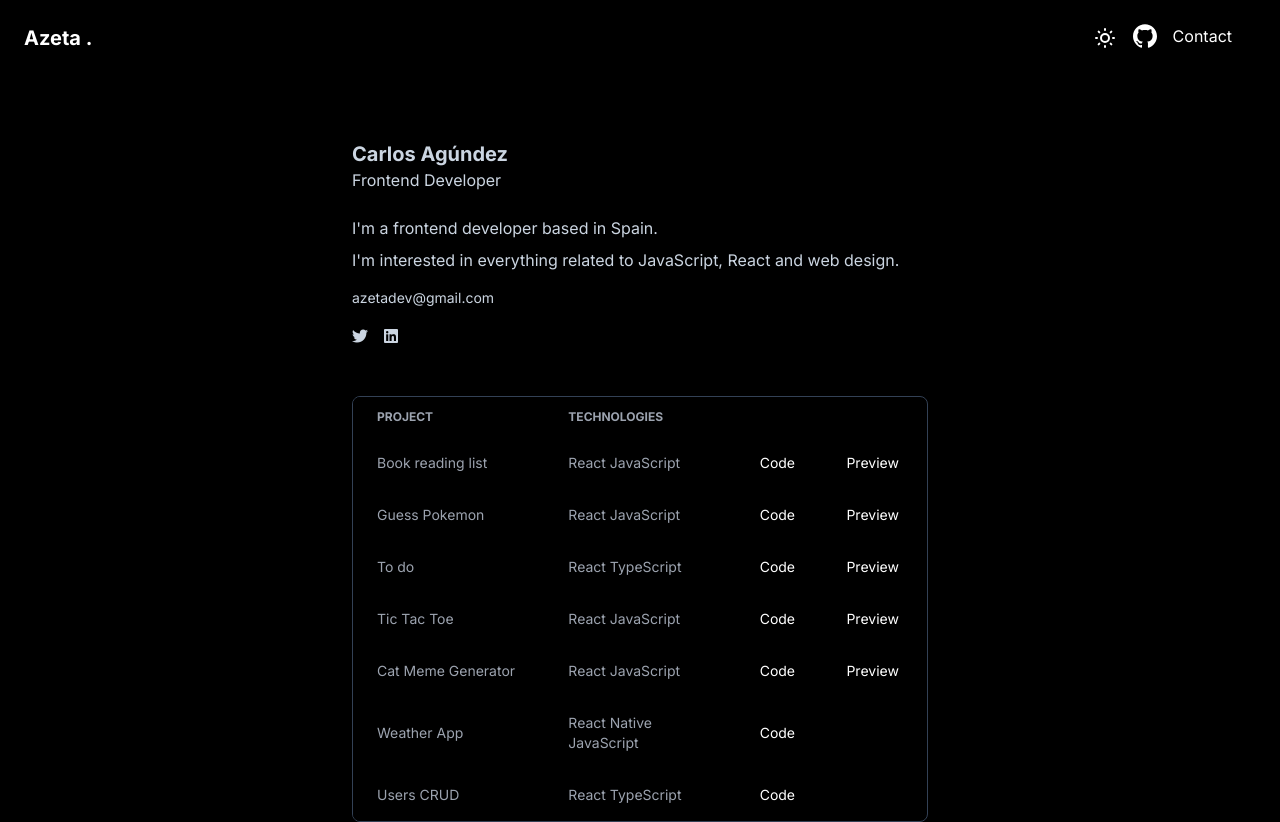
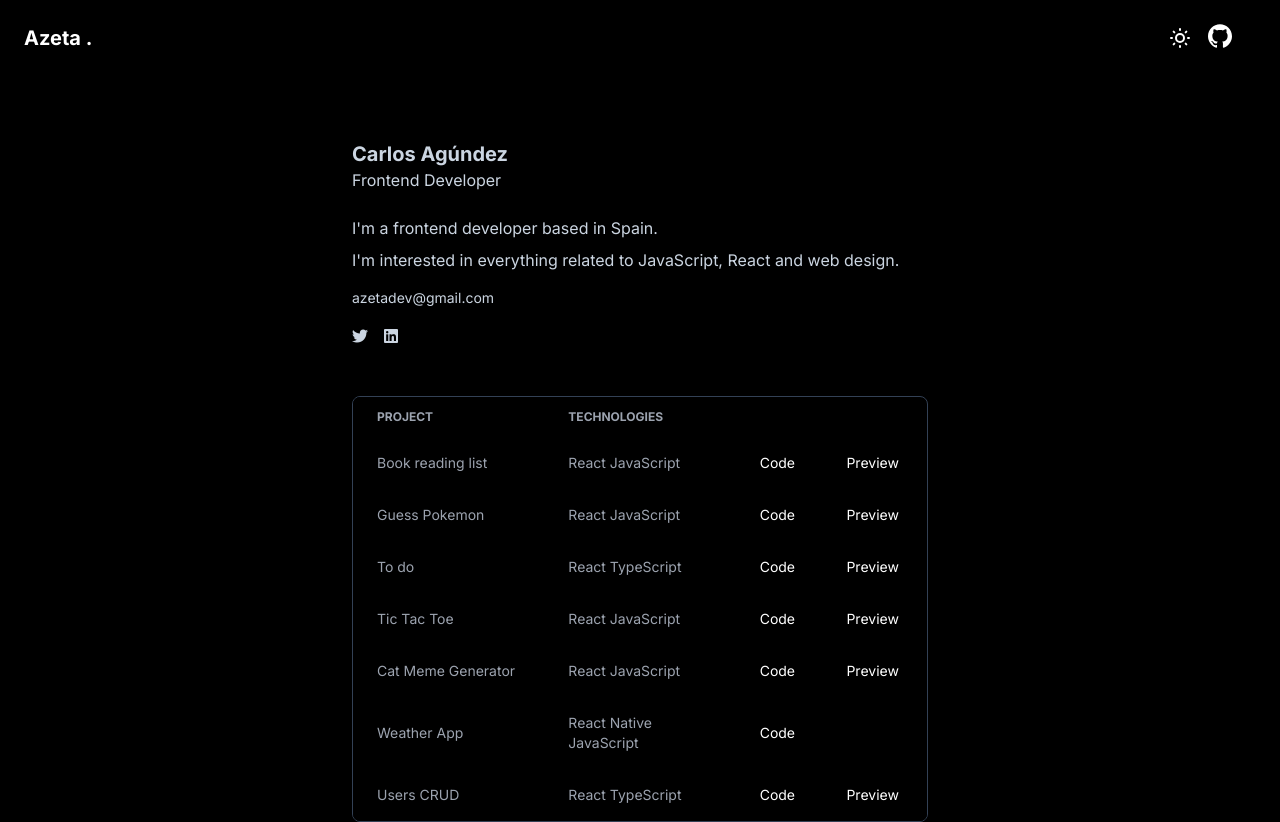
Before and after one commit to carlosazeta/carlosazeta-web, a React (Vite) app: page / in a window 1280 px wide. Built offline with nearby package versions, Linux system fonts and the light colour scheme.

Commit message:
Add crud preview

```diff
--- a/src/App.jsx
+++ b/src/App.jsx
@@ -1,7 +1,7 @@
 import './App.css'
 import { Route, Routes } from 'react-router-dom'
 import { Home } from './views/Home'
-import { Contact } from './views/Contact'
+// import { Contact } from './views/Contact'
 import NavBar from './components/NavBar'
 
 function App () {
@@ -10,7 +10,7 @@ function App () {
       <NavBar />
       <Routes>
         <Route path='/' element={<Home />} />
-        <Route path='/contact' element={<Contact />} />
+        {/* <Route path='/contact' element={<Contact />} /> */}
       </Routes>
     </div>
   )
--- a/src/components/NavBar.jsx
+++ b/src/components/NavBar.jsx
@@ -36,7 +36,7 @@ const NavBar = () => {
             </svg>
           </a>
           {/* <Link className='hidden lg:block' to='/projects'>Projects</Link> */}
-          <Link to='/contact'>Contact</Link>
+          {/* <Link to='/contact'>Contact</Link> */}
         </div>
       </div>
       {/* <div className='block lg:hidden'>
--- a/src/components/ProjectsTable.jsx
+++ b/src/components/ProjectsTable.jsx
@@ -28,7 +28,7 @@ export function ProjectsTable () {
                   <a href='https://github.com/carlosazeta/guess-pokemon' target='_blank' className='text-black dark:text-white hover:underline' rel='noreferrer'>Code</a>
                 </td>
                 <td className='py-4 px-6'>
-                  <a href='https://guess-pokemon-chi.vercel.app/' className='text-black dark:text-white hover:underline'>Preview</a>
+                  <a href='https://guess-pokemon-chi.vercel.app/' target='_blank' className='text-black dark:text-white hover:underline' rel='noreferrer'>Preview</a>
                 </td>
               </tr>
               <tr className='bg-white dark:bg-black'>
@@ -74,6 +74,9 @@ export function ProjectsTable () {
                 <td className='py-4 px-6'>
                   <a href='https://github.com/carlosazeta/users-crud' target='_blank' className='text-black dark:text-white hover:underline' rel='noreferrer'>Code</a>
                 </td>
+                <td className='py-4 px-6'>
+                  <a href='https://users-crud-zeta.vercel.app/' target='_blank' className='text-black dark:text-white hover:underline' rel='noreferrer'>Preview</a>
+                </td>
               </tr>
             </tbody>
           </table>
```
